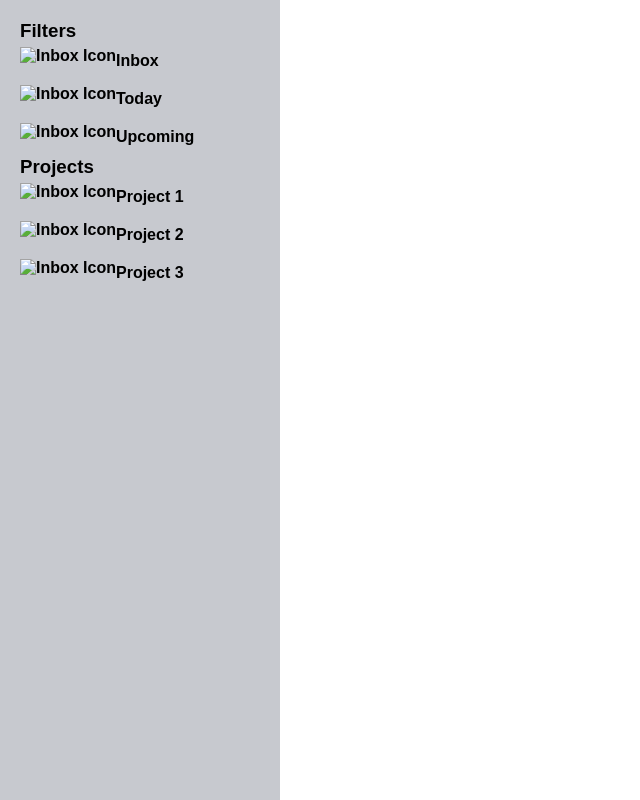
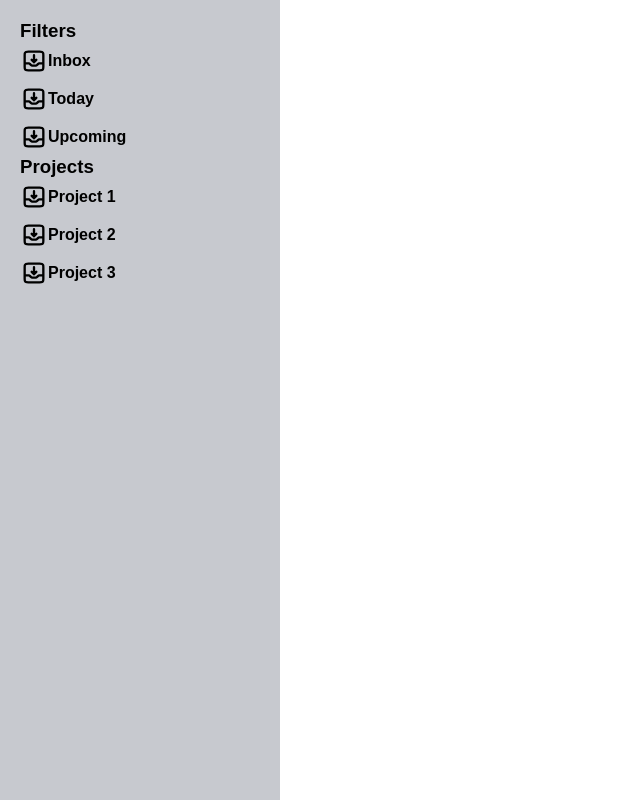
Before and after one commit to carlosnbr/todo, a website built with webpack: page dist/index.html in a window 1280 px wide. Shown: the whole page, without its empty margins (0-640 px from the left). Built offline with nearby package versions, Linux system fonts and the light colour scheme; files whose address does not match are found by name.

Commit message:
Add HTML images to dist

```diff
--- a/dist/index.html
+++ b/dist/index.html
@@ -1,79 +1 @@
-<!DOCTYPE html>
-<html>
-    <head>
-        <meta charset="utf-8" />
-        <title>To-Do App</title>
-    </head>
-    <body>
-        <aside class="sidebar" id="inbox">
-            <div id="filtersSection">
-                <h3 class="sidebar__section-title">Filters</h3>
-                <div id="inboxFilter" class="sidebar__nav-item">
-                    <a href="">
-                        <img
-                            src="../src/assets/inbox-icon.svg"
-                            alt="Inbox Icon"
-                            class="sidebar__nav-item-icon"
-                        />
-                        <span>Inbox</span>
-                    </a>
-                </div>
-                <div id="todayFilter" class="sidebar__nav-item">
-                    <a href="">
-                        <img
-                            src="../src/assets/inbox-icon.svg"
-                            alt="Inbox Icon"
-                            class="sidebar__nav-item-icon"
-                        />
-                        <span>Today</span>
-                    </a>
-                </div>
-                <div id="upcomingFilter" class="sidebar__nav-item">
-                    <a href="">
-                        <img
-                            src="../src/assets/inbox-icon.svg"
-                            alt="Inbox Icon"
-                            class="sidebar__nav-item-icon"
-                        />
-                        <span>Upcoming</span>
-                    </a>
-                </div>
-            </div>
-            <div id="projectsList">
-                <h3 class="sidebar__section-title">Projects</h3>
-                <div class="sidebar__nav-item">
-                    <a href="">
-                        <img
-                            src="../src/assets/inbox-icon.svg"
-                            alt="Inbox Icon"
-                            class="sidebar__nav-item-icon"
-                        />
-                        <span>Project 1</span>
-                    </a>
-                </div>
-                <div class="sidebar__nav-item">
-                    <a href="">
-                        <img
-                            src="../src/assets/inbox-icon.svg"
-                            alt="Inbox Icon"
-                            class="sidebar__nav-item-icon"
-                        />
-                        <span>Project 2</span>
-                    </a>
-                </div>
-                <div class="sidebar__nav-item">
-                    <a href="">
-                        <img
-                            src="../src/assets/inbox-icon.svg"
-                            alt="Inbox Icon"
-                            class="sidebar__nav-item-icon"
-                        />
-                        <span>Project 3</span>
-                    </a>
-                </div>
-            </div>
-        </aside>
-        <main></main>
-        <script src="bundle.js"></script>
-    </body>
-</html>
+<!doctype html><html><head><meta charset="utf-8"/><title>To-Do App</title></head><body><aside class="sidebar" id="inbox"><div id="filtersSection"><h3 class="sidebar__section-title">Filters</h3><div id="inboxFilter" class="sidebar__nav-item"><a href=""><img src="9f459a207d6c1198f17e.svg" alt="Inbox Icon" class="sidebar__nav-item-icon"/> <span>Inbox</span></a></div><div id="todayFilter" class="sidebar__nav-item"><a href=""><img src="9f459a207d6c1198f17e.svg" alt="Inbox Icon" class="sidebar__nav-item-icon"/> <span>Today</span></a></div><div id="upcomingFilter" class="sidebar__nav-item"><a href=""><img src="9f459a207d6c1198f17e.svg" alt="Inbox Icon" class="sidebar__nav-item-icon"/> <span>Upcoming</span></a></div></div><div id="projectsList"><h3 class="sidebar__section-title">Projects</h3><div class="sidebar__nav-item"><a href=""><img src="9f459a207d6c1198f17e.svg" alt="Inbox Icon" class="sidebar__nav-item-icon"/> <span>Project 1</span></a></div><div class="sidebar__nav-item"><a href=""><img src="9f459a207d6c1198f17e.svg" alt="Inbox Icon" class="sidebar__nav-item-icon"/> <span>Project 2</span></a></div><div class="sidebar__nav-item"><a href=""><img src="9f459a207d6c1198f17e.svg" alt="Inbox Icon" class="sidebar__nav-item-icon"/> <span>Project 3</span></a></div></div></aside><main></main><script defer="defer" src="bundle.js"></script></body></html>
```
Also changed, not shown: dist/9f459a207d6c1198f17e.svg (added).
